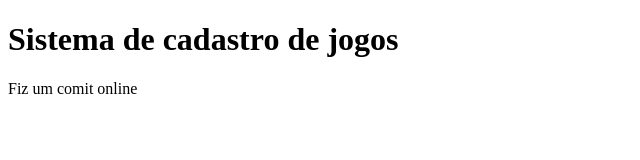
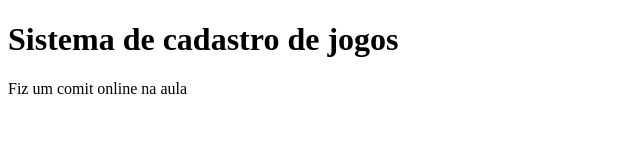
Before and after one commit to ferrazthiago13/sistema-de-cadastro, a plain HTML site: page index.html in a window 1280 px wide. Shown: the full height of the page, 0-640 px from the left. Drawn offline with Linux system fonts and the light colour scheme.

Commit message:
inseri alteração no parágrafo

```diff
--- a/index.html
+++ b/index.html
@@ -8,7 +8,7 @@
 </head>
 <body>
     <h1>Sistema de cadastro de jogos</h1>
-    <p>Fiz um comit online</p>
+    <p>Fiz um comit online na aula</p>
     <script src="app.js"></script>
 </body>
 </html>
```
